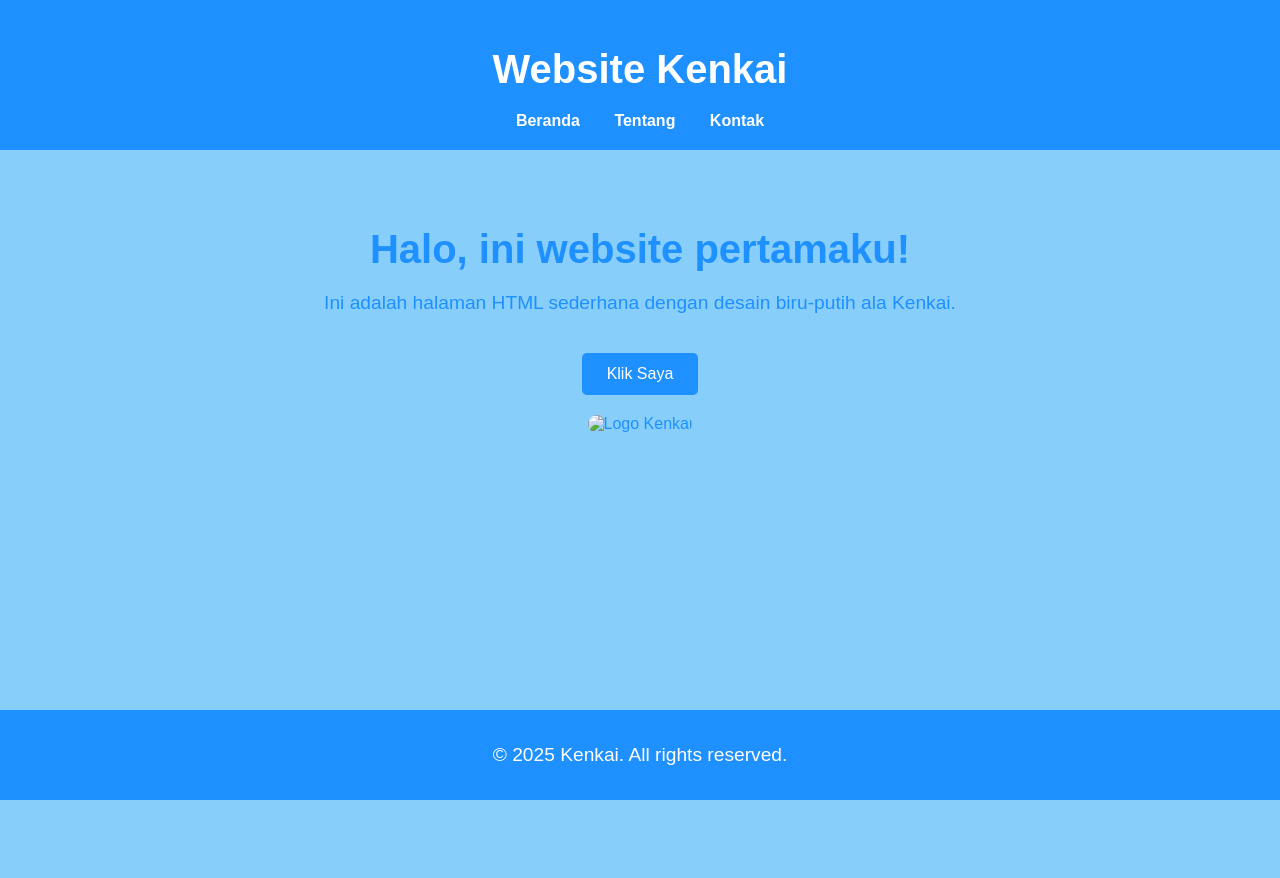
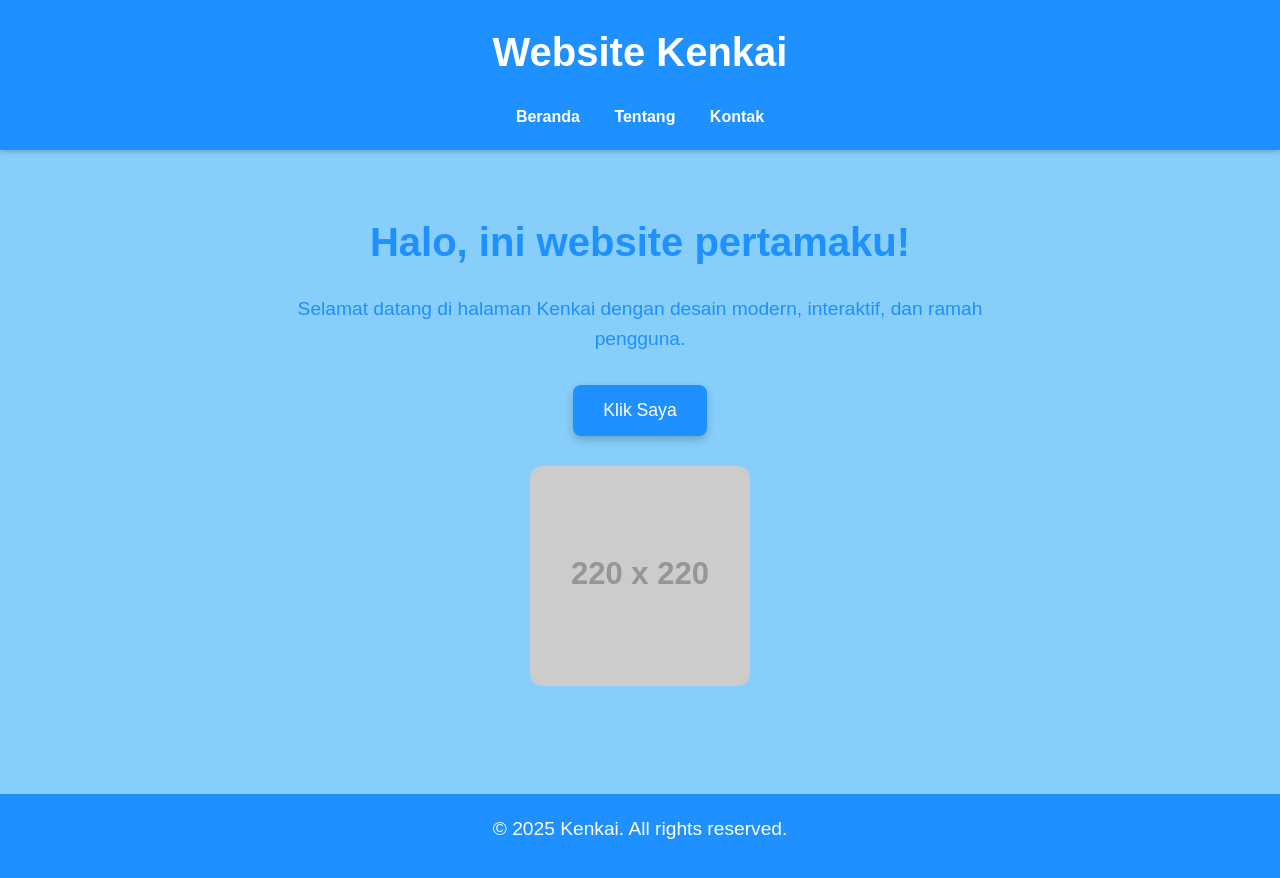
Before and after one commit to Kesavaawalakbari/kenkai_web1, a plain HTML site: page index.html in a window 1280 px wide. Before the commit the page ends 800 px from the top, so only its background shows below. Drawn offline with Linux system fonts and the light colour scheme; placeholder pictures from the web are drawn by us.

Commit message:
Fitur update html (#3)
* menghubungkan html, js, css

* Merge pull request #1 from Kesavaawalakbari/fitur-update-html (#2)

* menambahkan js, css

---------

Co-authored-by: Kesava Awal Akbari <kesavaawalakbari03@gmmail.com>

```diff
--- a/index.html
+++ b/index.html
@@ -6,26 +6,35 @@
   <title>Website Kenkai</title>
   <link rel="icon" href="favicon.ico" type="image/x-icon">
   <style>
-    /* Warna tema Kenkai */
+    /* ===== Tema Kenkai ===== */
     :root {
       --primary-blue: #1E90FF;
       --secondary-blue: #87CEFA;
       --white: #ffffff;
+      --hover-blue: #104e8b;
     }
 
-    body {
-      font-family: Arial, sans-serif;
-      background-color: var(--secondary-blue);
-      color: var(--primary-blue);
-      text-align: center;
+    /* ===== Reset & Body ===== */
+    * {
+      box-sizing: border-box;
       margin: 0;
       padding: 0;
     }
 
+    body {
+      font-family: 'Arial', sans-serif;
+      background-color: var(--secondary-blue);
+      color: var(--primary-blue);
+      text-align: center;
+      line-height: 1.6;
+    }
+
+    /* ===== Header & Navigasi ===== */
     header {
       background-color: var(--primary-blue);
       color: var(--white);
       padding: 20px 0;
+      box-shadow: 0 2px 5px rgba(0,0,0,0.2);
     }
 
     nav a {
@@ -33,14 +42,18 @@
       margin: 0 15px;
       text-decoration: none;
       font-weight: bold;
+      transition: color 0.3s;
     }
 
     nav a:hover {
-      text-decoration: underline;
+      color: var(--secondary-blue);
     }
 
+    /* ===== Main Content ===== */
     main {
-      padding: 50px 20px;
+      padding: 60px 20px;
+      max-width: 800px;
+      margin: auto;
     }
 
     h1 {
@@ -50,37 +63,52 @@
 
     p {
       font-size: 1.2em;
+      margin-bottom: 30px;
     }
 
     button {
       background-color: var(--primary-blue);
       color: var(--white);
       border: none;
-      padding: 12px 25px;
-      font-size: 1em;
+      padding: 15px 30px;
+      font-size: 1.1em;
       cursor: pointer;
-      border-radius: 5px;
-      margin-top: 20px;
-      transition: background-color 0.3s;
+      border-radius: 8px;
+      transition: all 0.3s ease;
+      box-shadow: 0 4px 8px rgba(0,0,0,0.2);
     }
 
     button:hover {
-      background-color: #104e8b;
+      background-color: var(--hover-blue);
+      transform: scale(1.05);
     }
 
     img {
-      margin-top: 20px;
-      width: 200px;
-      border-radius: 10px;
+      margin-top: 30px;
+      width: 220px;
+      border-radius: 12px;
+      transition: transform 0.3s, box-shadow 0.3s;
     }
 
+    img:hover {
+      transform: scale(1.05);
+      box-shadow: 0 10px 20px rgba(0,0,0,0.3);
+    }
+
+    /* ===== Footer ===== */
     footer {
       background-color: var(--primary-blue);
       color: var(--white);
-      padding: 15px 0;
-      position: fixed;
-      width: 100%;
-      bottom: 0;
+      padding: 20px 0;
+      margin-top: 40px;
+    }
+
+    /* ===== Responsive ===== */
+    @media(max-width: 600px){
+      h1 { font-size: 2em; }
+      p { font-size: 1em; }
+      button { padding: 12px 25px; font-size: 1em; }
+      nav a { display: block; margin: 10px 0; }
     }
   </style>
 </head>
@@ -89,23 +117,32 @@
   <header>
     <h1>Website Kenkai</h1>
     <nav>
-      <a href="index.html">Beranda</a>
-      <a href="about.html">Tentang</a>
-      <a href="contact.html">Kontak</a>
+      <a href="#">Beranda</a>
+      <a href="#">Tentang</a>
+      <a href="#">Kontak</a>
     </nav>
   </header>
 
   <main>
     <h1>Halo, ini website pertamaku!</h1>
-    <p>Ini adalah halaman HTML sederhana dengan desain biru-putih ala Kenkai.</p>
-    <button onclick="alert('Selamat datang di Website Kenkai!')">Klik Saya</button>
+    <p>Selamat datang di halaman Kenkai dengan desain modern, interaktif, dan ramah pengguna.</p>
+    <button id="clickMe">Klik Saya</button>
     <br>
-    <img src="kenkai-logo.png" alt="Logo Kenkai">
+    <img src="https://via.placeholder.com/220x220.png?text=Logo+Kenkai" alt="Logo Kenkai">
   </main>
 
   <footer>
     <p>&copy; 2025 Kenkai. All rights reserved.</p>
   </footer>
 
+  <script>
+    // ===== JavaScript Interaktif =====
+    const button = document.getElementById('clickMe');
+
+    button.addEventListener('click', () => {
+      alert('Halo! Kamu baru saja klik tombol Kenkai.');
+    });
+  </script>
+
 </body>
 </html>
```
